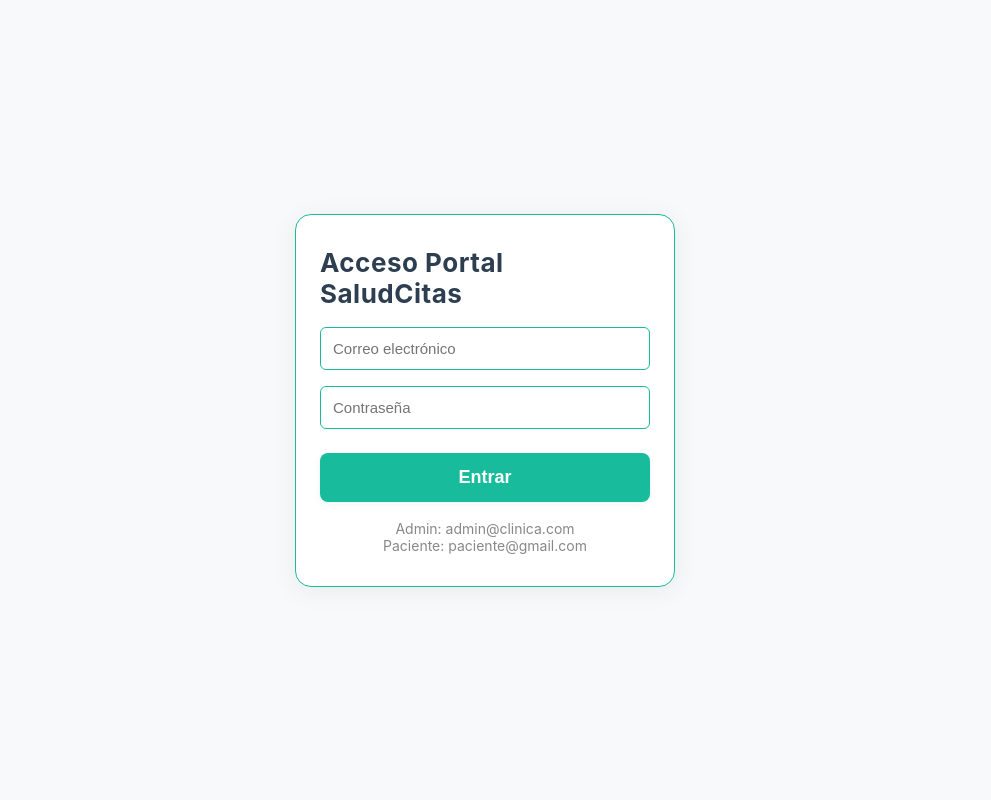
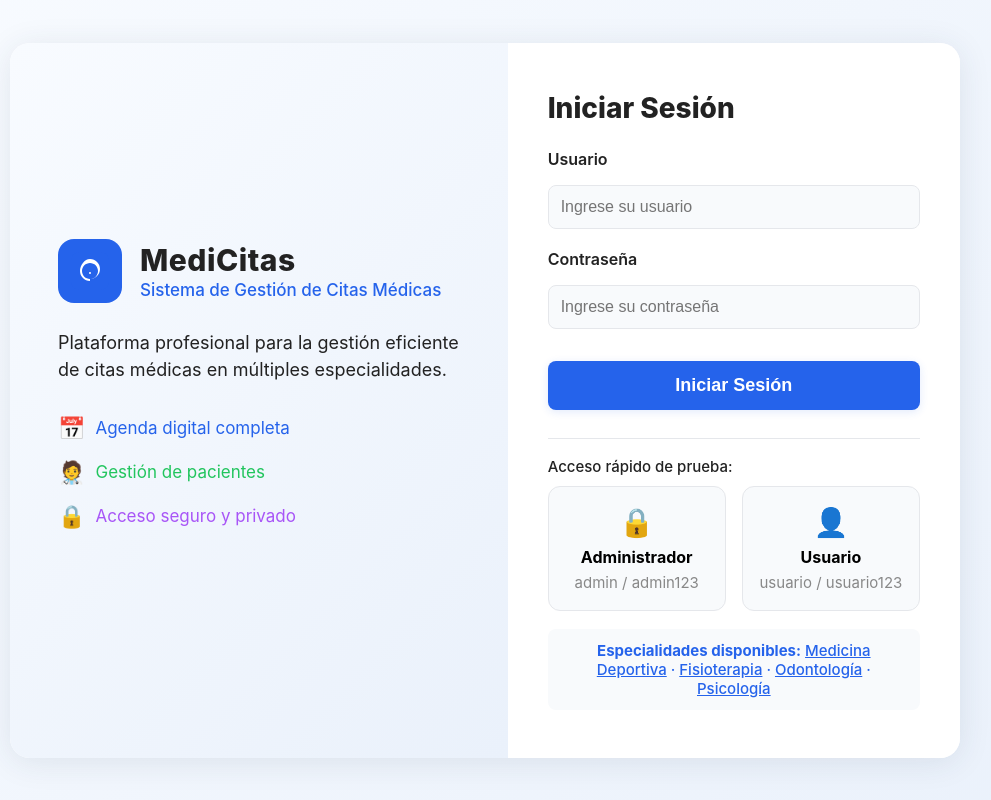
Before and after one commit to begoreq/TFG_CITAS, a React (Vite) app in the folder fronted/: page / in a window 1280 px wide. Shown: the whole page, without its empty margins (155-1146 px from the left). Built offline with nearby package versions, Linux system fonts and the light colour scheme.

Commit message:
Login moderno y servicios con precios restaurados

```diff
--- a/fronted/src/App.jsx
+++ b/fronted/src/App.jsx
@@ -87,30 +87,97 @@ export default function App() {
       };
       const handleLogin = (e) => {
         e.preventDefault();
-        if (email === 'admin@clinica.com') {
+        if (email === 'admin' && password === 'admin123') {
           setModoReserva('admin');
           setPantalla('reserva');
-        } else if (email === 'paciente@gmail.com') {
+        } else if (email === 'usuario' && password === 'usuario123') {
           setModoReserva('paciente');
           setPantalla('reserva');
         } else {
-          alert('Usuario no reconocido. Usa admin@clinica.com o paciente@gmail.com');
+          alert('Usuario no reconocido. Usa admin/admin123 o usuario/usuario123');
         }
       };
 
       if (pantalla === 'login') {
         return (
-          <div style={{ minHeight: '100vh', background: '#f8f9fa', display: 'flex', flexDirection: 'column', alignItems: 'center', justifyContent: 'center' }}>
-            <form onSubmit={handleLogin} style={{ background: '#fff', borderRadius: 16, boxShadow: '0 4px 24px rgba(44,62,80,0.08)', padding: '32px 24px', maxWidth: 380, width: '100%', border: '1.5px solid #18BC9C', display: 'flex', flexDirection: 'column', alignItems: 'center' }}>
-              <h1 style={{ color: '#2C3E50', fontWeight: 700, fontSize: 26, marginBottom: 18, letterSpacing: 0.5 }}>Acceso Portal SaludCitas</h1>
-              <input type="email" value={email} onChange={e => setEmail(e.target.value)} placeholder="Correo electrónico" style={{ width: '100%', marginBottom: 16, padding: '12px', borderRadius: 6, border: '1.5px solid #18BC9C', fontSize: 15 }} required />
-              <input type="password" value={password} onChange={e => setPassword(e.target.value)} placeholder="Contraseña" style={{ width: '100%', marginBottom: 24, padding: '12px', borderRadius: 6, border: '1.5px solid #18BC9C', fontSize: 15 }} required />
-              <button type="submit" style={{ width: '100%', padding: '14px 0', background: '#18BC9C', color: '#fff', fontWeight: 700, fontSize: 18, border: 'none', borderRadius: 8, cursor: 'pointer', boxShadow: '0 2px 8px rgba(24,188,156,0.08)' }}>Entrar</button>
-              <div style={{ marginTop: 18, color: '#888', fontSize: 14, textAlign: 'center' }}>
-                <div>Admin: admin@clinica.com</div>
-                <div>Paciente: paciente@gmail.com</div>
+          <div style={{ minHeight: '100vh', background: 'linear-gradient(135deg, #f8fbff 0%, #eaf1fb 100%)', display: 'flex', alignItems: 'center', justifyContent: 'center', fontFamily: 'Inter, Arial, sans-serif' }}>
+            <div style={{ display: 'flex', background: '#fff', borderRadius: 20, boxShadow: '0 4px 32px rgba(44,62,80,0.10)', overflow: 'hidden', maxWidth: 950, width: '100%' }}>
+              {/* Columna izquierda: Logo y descripción */}
+              <div style={{ flex: 1.1, background: 'linear-gradient(135deg, #f8fbff 0%, #eaf1fb 100%)', padding: '48px 40px 48px 48px', display: 'flex', flexDirection: 'column', justifyContent: 'center' }}>
+                <div style={{ display: 'flex', alignItems: 'center', gap: 18, marginBottom: 18 }}>
+                  <div style={{ background: '#2563eb', borderRadius: 16, width: 64, height: 64, display: 'flex', alignItems: 'center', justifyContent: 'center' }}>
+                    <svg width="38" height="38" viewBox="0 0 38 38" fill="none" xmlns="http://www.w3.org/2000/svg">
+                      <rect width="38" height="38" rx="8" fill="#2563eb"/>
+                      <path d="M19 27c4.418 0 8-3.582 8-8s-3.582-8-8-8-8 3.582-8 8 3.582 8 8 8zm0 2c-5.523 0-10-4.477-10-10S13.477 7 19 7s10 4.477 10 10-4.477 10-10 10zm0-7a1 1 0 100-2 1 1 0 000 2z" fill="#fff"/>
+                    </svg>
+                  </div>
+                  <div>
+                    <div style={{ fontWeight: 800, fontSize: 30, color: '#222', letterSpacing: 0.5 }}>MediCitas</div>
+                    <div style={{ color: '#2563eb', fontWeight: 500, fontSize: 17, marginTop: 2 }}>Sistema de Gestión de Citas Médicas</div>
+                  </div>
+                </div>
+                <div style={{ color: '#222', fontSize: 18, marginBottom: 32, marginTop: 8, lineHeight: 1.5 }}>
+                  Plataforma profesional para la gestión eficiente de citas médicas en múltiples especialidades.
+                </div>
+                <div style={{ display: 'flex', flexDirection: 'column', gap: 18, marginBottom: 32 }}>
+                  <div style={{ display: 'flex', alignItems: 'center', gap: 10, fontSize: 17, color: '#2563eb' }}>
+                    <span style={{ fontSize: 22 }}>📅</span> Agenda digital completa
+                  </div>
+                  <div style={{ display: 'flex', alignItems: 'center', gap: 10, fontSize: 17, color: '#22c55e' }}>
+                    <span style={{ fontSize: 22 }}>🧑‍⚕️</span> Gestión de pacientes
+                  </div>
+                  <div style={{ display: 'flex', alignItems: 'center', gap: 10, fontSize: 17, color: '#a855f7' }}>
+                    <span style={{ fontSize: 22 }}>🔒</span> Acceso seguro y privado
+                  </div>
+                </div>
               </div>
-            </form>
+              {/* Columna derecha: Login */}
+              <div style={{ flex: 1, background: '#fff', padding: '48px 40px', display: 'flex', flexDirection: 'column', justifyContent: 'center', minWidth: 370 }}>
+                <div style={{ fontWeight: 800, fontSize: 28, color: '#222', marginBottom: 24 }}>Iniciar Sesión</div>
+                <form onSubmit={handleLogin} style={{ display: 'flex', flexDirection: 'column', gap: 16 }}>
+                  <div style={{ fontWeight: 600, color: '#222', fontSize: 16 }}>Usuario</div>
+                  <input type="text" value={email} onChange={e => setEmail(e.target.value)} placeholder="Ingrese su usuario" style={{ width: '100%', padding: '12px', borderRadius: 8, border: '1.5px solid #e5e7eb', fontSize: 16, background: '#f8fafc', marginBottom: 4 }} required />
+                  <div style={{ fontWeight: 600, color: '#222', fontSize: 16 }}>Contraseña</div>
+                  <input type="password" value={password} onChange={e => setPassword(e.target.value)} placeholder="Ingrese su contraseña" style={{ width: '100%', padding: '12px', borderRadius: 8, border: '1.5px solid #e5e7eb', fontSize: 16, background: '#f8fafc', marginBottom: 8 }} required />
+                  <button type="submit" style={{ width: '100%', padding: '14px 0', background: '#2563eb', color: '#fff', fontWeight: 700, fontSize: 18, border: 'none', borderRadius: 8, cursor: 'pointer', marginTop: 8, boxShadow: '0 2px 8px #2563eb22' }}>Iniciar Sesión</button>
+                </form>
+                <div style={{ borderTop: '1px solid #e5e7eb', margin: '28px 0 18px 0', height: 1, width: '100%' }}></div>
+                <div style={{ color: '#222', fontWeight: 500, fontSize: 15, marginBottom: 10 }}>Acceso rápido de prueba:</div>
+                <div style={{ display: 'flex', gap: 16, marginBottom: 18 }}>
+                  <div
+                    style={{ flex: 1, background: '#f8fafc', border: '1.5px solid #e5e7eb', borderRadius: 12, padding: '18px 0', display: 'flex', flexDirection: 'column', alignItems: 'center', gap: 6, cursor: 'pointer' }}
+                    onClick={() => {
+                      setEmail('admin');
+                      setPassword('admin123');
+                      setTimeout(() => {
+                        document.querySelector('form').dispatchEvent(new Event('submit', { cancelable: true, bubbles: true }));
+                      }, 100);
+                    }}
+                  >
+                    <span style={{ fontSize: 28, color: '#2563eb', marginBottom: 2 }}>🔒</span>
+                    <div style={{ fontWeight: 700, fontSize: 16 }}>Administrador</div>
+                    <div style={{ color: '#888', fontSize: 15 }}>admin / admin123</div>
+                  </div>
+                  <div
+                    style={{ flex: 1, background: '#f8fafc', border: '1.5px solid #e5e7eb', borderRadius: 12, padding: '18px 0', display: 'flex', flexDirection: 'column', alignItems: 'center', gap: 6, cursor: 'pointer' }}
+                    onClick={() => {
+                      setEmail('usuario');
+                      setPassword('usuario123');
+                      setTimeout(() => {
+                        document.querySelector('form').dispatchEvent(new Event('submit', { cancelable: true, bubbles: true }));
+                      }, 100);
+                    }}
+                  >
+                    <span style={{ fontSize: 28, color: '#2563eb', marginBottom: 2 }}>👤</span>
+                    <div style={{ fontWeight: 700, fontSize: 16 }}>Usuario</div>
+                    <div style={{ color: '#888', fontSize: 15 }}>usuario / usuario123</div>
+                  </div>
+                </div>
+                <div style={{ background: '#f8fafc', borderRadius: 8, padding: '12px 16px', color: '#2563eb', fontSize: 15, fontWeight: 500, textAlign: 'center' }}>
+                  <span style={{ fontWeight: 700 }}>Especialidades disponibles:</span> <span style={{ color: '#2563eb', textDecoration: 'underline', cursor: 'pointer' }}>Medicina Deportiva</span> · <span style={{ color: '#2563eb', textDecoration: 'underline', cursor: 'pointer' }}>Fisioterapia</span> · <span style={{ color: '#2563eb', textDecoration: 'underline', cursor: 'pointer' }}>Odontología</span> · <span style={{ color: '#2563eb', textDecoration: 'underline', cursor: 'pointer' }}>Psicología</span>
+                </div>
+              </div>
+            </div>
           </div>
         );
       }
```
